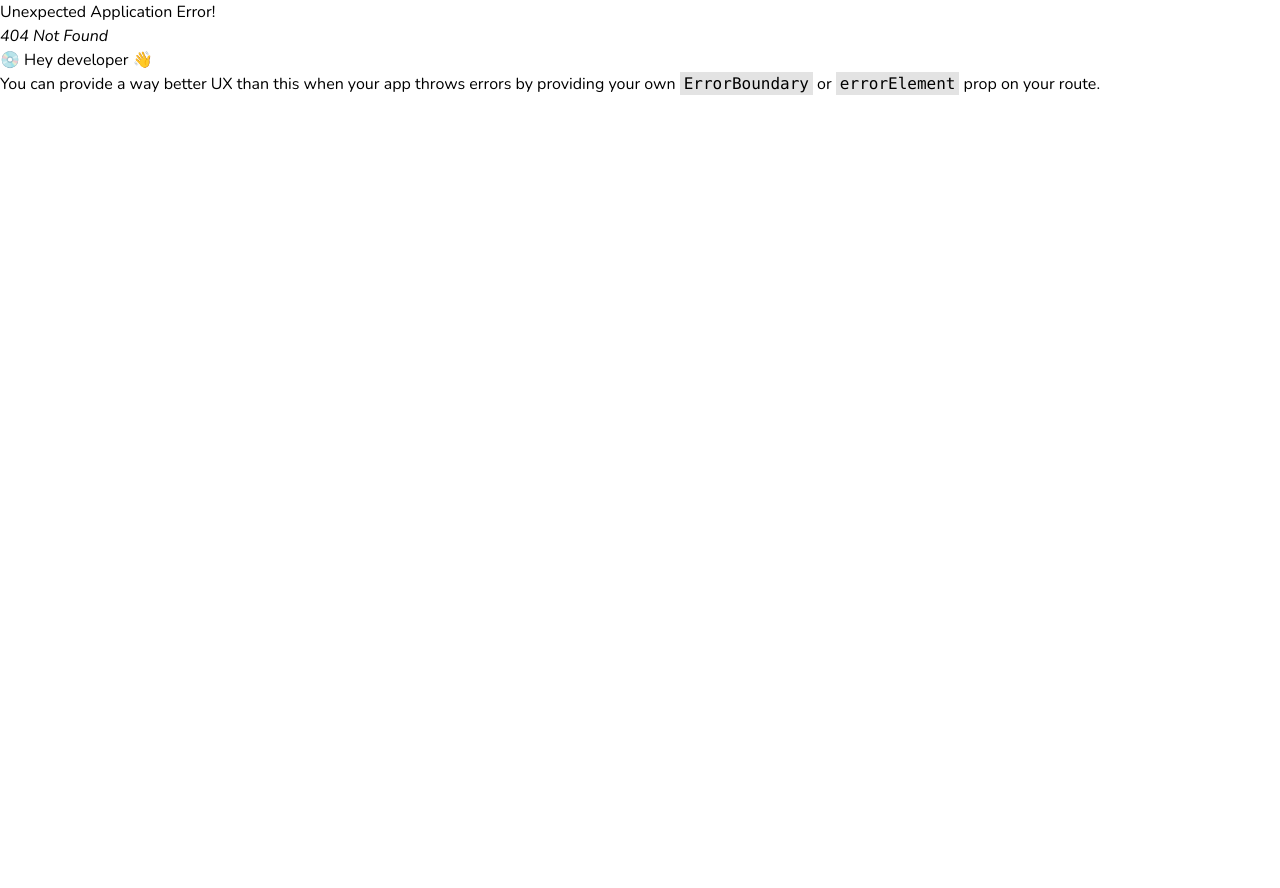
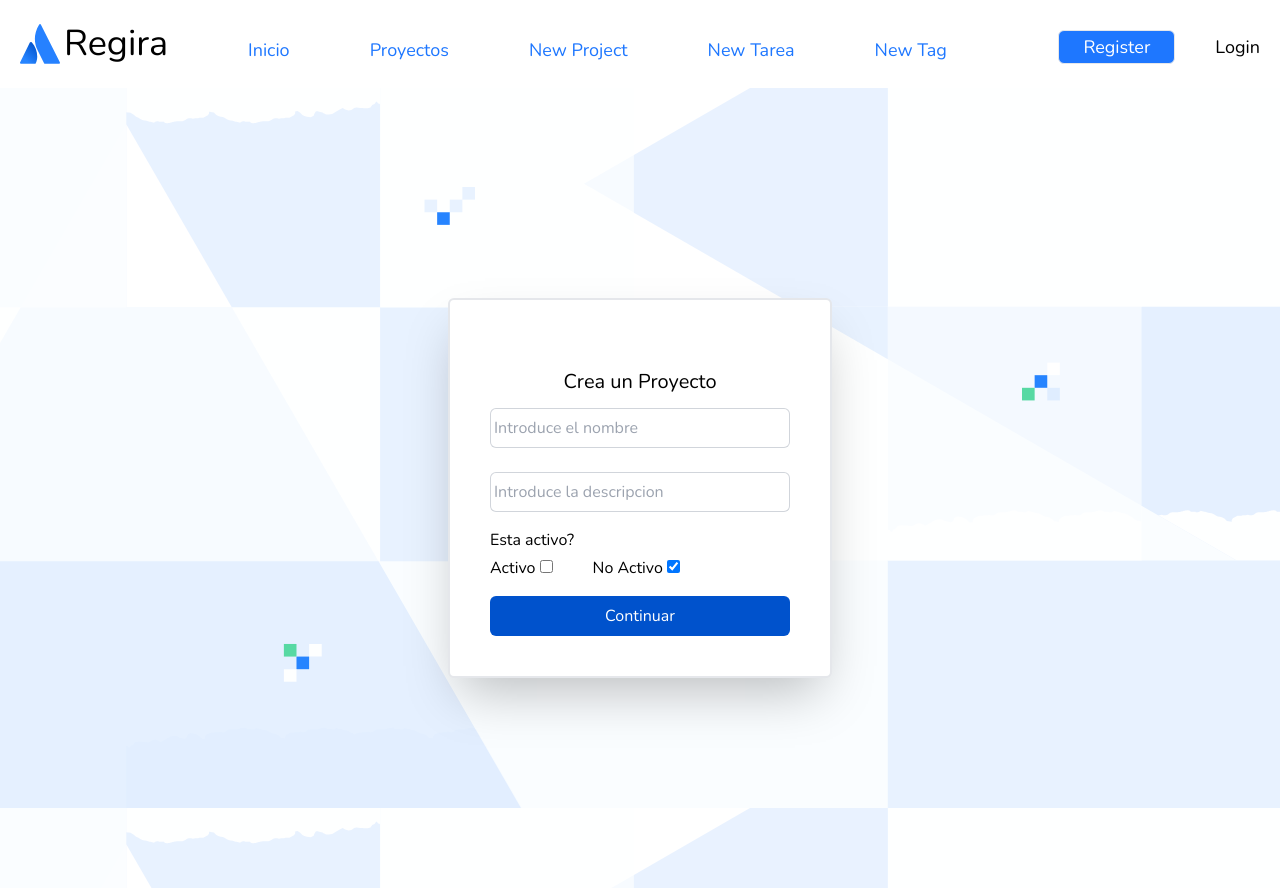
Before and after one commit to luisy9/Regira-Project, a React (Vite) app in the folder react-regira/: page /newProject in a window 1280 px wide. Before the commit this address had no page. Before the commit the page ends 800 px from the top, so only its background shows below. Built offline with nearby package versions, Linux system fonts and the light colour scheme.

Commit message:
newTarea

```diff
--- a/react-regira/src/components/NavBar.jsx
+++ b/react-regira/src/components/NavBar.jsx
@@ -1,6 +1,6 @@
 import { NavLink, useNavigate } from 'react-router-dom'
 import { DropDown } from './'
-import { useContext, useEffect, useState } from 'react';
+import { useContext, useEffect } from 'react';
 import { contextRegira } from '../context';
 
 let url = 'http://localhost:3000/api';
@@ -8,27 +8,28 @@ let url = 'http://localhost:3000/api';
 export const NavBar = () => {
 
     const { logued, setLogued } = useContext(contextRegira);
-    const [cookie, setCookie] = useState('');
-    const [myUser, setMyUser] = useState([]);
     const navigate = useNavigate();
 
     useEffect(() => {
-        setCookie(document.cookie);
         //Hacer un fecth para poder rescatar el usuario actualmente logueado
         const opcions = {
             credentials: 'include',
         }
 
-        fetch(url + `/users/${1}`, opcions)
-            .then(res => res.json())
-            .then(data => console.log(data))
-    }, []);
+        if (logued) {
+            fetch(url + `/users/${logued}`, opcions)
+                .then(res => res.json())
+                .then(data => console.log(data))
+        }
+
+    }, [logued]);
 
 
     //fn logout
     const handleLogout = () => {
         document.cookie = "token=; expires=Thu, 01 Jan 1970 00:00:00 UTC; path=/;";
-        navigate("/login");
+        setLogued(null);
+        window.location.href = '/';
     }
 
     return (
@@ -61,7 +62,7 @@ export const NavBar = () => {
                             <NavLink to='/newTarea'><button className="mx-5 hover:bg-[#bdbec2] hover:border-none rounded-md px-5"><a href="" className="text-[#1E77FF]">New Tarea</a></button></NavLink>
                             <NavLink to='/newTag'><button className="mx-5 hover:bg-[#bdbec2] hover:border-none rounded-md px-5"><a href="" className="text-[#1E77FF]">New Tag</a></button></NavLink>
                         </div>
-                        {console.log(logued)}
+                        <p>{logued}</p>
                         <div className="">
                             {
                                 logued ? <DropDown handleLogout={handleLogout} />
--- a/react-regira/src/pages/NewProject.jsx
+++ b/react-regira/src/pages/NewProject.jsx
@@ -0,0 +1,84 @@
+import { useState, useContext } from 'react';
+import { contextRegira } from '../context';
+
+export const NewProject = () => {
+  let url = 'http://localhost:3000/api';
+  const { logued, setLogued } = useContext(contextRegira);
+
+  const [data, setData] = useState(
+    {
+      nombre: '',
+      descripcion: '',
+      active: 0,
+      usuarios_id: null,
+    }
+  );
+
+  const onSubmitForm = () => {
+    event.preventDefault();
+
+    const usuarios_id = logued;
+    setData({ ...data, usuarios_id });
+    const credentials = { data };
+
+    const opcions = {
+      method: 'POST',
+      credentials: 'include',
+      headers: {
+        'Content-Type': 'application/json'
+      },
+      body: JSON.stringify(credentials)
+    };
+
+    fetch(url + '/proyecto', opcions)
+      .then(res => res.json()).then(data => console.log(data)).catch(error => console.log(error));
+  }
+
+  return (
+    <div className="bg-register-img flex justify-center items-center h-screen">
+      <div className="w-96 py-10 border-2 rounded-md flex flex-col px-10 bg-white shadow-2xl">
+
+        <h1 className="pt-7 text-center text-xl">Crea un Proyecto</h1>
+        <div className="py-0">
+          <form className="" action="" onSubmit={onSubmitForm}>
+            <div className="py-3">
+              {data.nombre}
+              <input type="text" placeholder="Introduce el nombre"
+                className=" w-full rounded-md ring-1 ring-inset ring-gray-300 px-1 py-2 focus:outline-none focus:ring-2 focus:ring-inset focus:ring-[#0052CC]"
+                name="nombre" value={data.nombre} onChange={(event) => setData({ ...data, nombre: event.target.value })} />
+            </div>
+            <div className="py-3">
+              <input type="text" placeholder="Introduce la descripcion"
+                className=" w-full rounded-md ring-1 ring-inset ring-gray-300 px-1 py-2 focus:outline-none focus:ring-2 focus:ring-inset focus:ring-[#0052CC]"
+                name="descripcion" value={data.descripcion} onChange={() => setData({ ...data, descripcion: event.target.value })} />
+            </div>
+            <h1 className='text-start py-1'>Esta activo?</h1>
+            <div className='flex pb-1'>
+              <label htmlFor="">
+                {'Activo '}
+                <input type="checkbox" placeholder="Int"
+                  className=""
+                  checked={data.active === 1}
+                  name="active" value={data.active} onChange={() => setData({ ...data, active: 1 })} />
+              </label>
+              <label htmlFor="" className='px-10'>
+                {'No Activo '}
+                <input type="checkbox" placeholder="Int"
+                  className=""
+                  checked={data.active === 0}
+                  name="active" value={data.active} onChange={() => setData({ ...data, active: 0 })} />
+              </label>
+            </div>
+
+
+            <div className="pt-3">
+              <button className="border-none rounded-md bg-[#0052CC] text-white w-full py-2 hover:bg-blue-500">Continuar</button>
+            </div>
+          </form>
+        </div>
+      </div>
+    </div>
+  )
+}
+
+export default NewProject
--- a/react-regira/src/pages/NewTarea.jsx
+++ b/react-regira/src/pages/NewTarea.jsx
@@ -1,52 +1,9 @@
-import { useState } from 'react'
+import { useState, useContext } from 'react';
+import { contextRegira } from '../context';
 
 export const NewTarea = () => {
 
-    const [data, setData] = useState({
-        nombre: '',
-        descripcion: '',
-        active: null,
-        created_at: null,
-        updated_at: null,
-        usuarios_id: null
-    });
 
-    return (
-        <div className="bg-register-img flex justify-center items-center h-screen">
-            <div className="w-96 py-10 border-2 rounded-md flex flex-col px-10 bg-white shadow-2xl">
-                <div className="flex justify-center">
-                    <svg xmlns="http://www.w3.org/2000/svg" preserveAspectRatio="xMidYMid" viewBox="0 0 256 256" className="w-10 h-10">
-                        <defs>
-                            <linearGradient x1="99.7%" y1="15.8%" x2="39.8%" y2="97.4%" id="a">
-                                <stop stop-color="#0052CC" offset="0%" />
-                                <stop stop-color="#2684FF" offset="92.3%" />
-                            </linearGradient>
-                        </defs>
-                        <path d="M76 118c-4-4-10-4-13 1L1 245a7 7 0 0 0 6 10h88c3 0 5-1 6-4 19-39 8-98-25-133Z" fill="url(#a)" />
-                        <path d="M122 4c-35 56-33 117-10 163l42 84c1 3 4 4 7 4h87a7 7 0 0 0 7-10L134 4c-2-5-9-5-12 0Z" fill="#2681FF" />
-                    </svg>
-                    <h1 className="pl-1 text-4xl">Regira</h1>
-                </div>
-
-                <h1 className="pt-7 text-center text-xl">Inicia session para continuar</h1>
-                <div className="py-0">
-                    <form className="" action="" onSubmit={onSubmitForm}>
-                        <div className="py-4">
-                            <input type="email" placeholder="Introduce tu email"
-                                className=" w-full rounded-md ring-1 ring-inset ring-gray-300 px-1 py-2 focus:outline-none focus:ring-2 focus:ring-inset focus:ring-[#0052CC]"
-                                name="email" value={nombre} onChange={() => setEmail(event.target.value)} />
-                        </div>
-                        <div className="py-4">
-                            <input type="password" placeholder="Introduce tu password" className=" w-full ring-1 ring-inset ring-gray-300 py-2 px-1 rounded-lg focus:outline-none focus:ring-2 focus:ring-inset focus:ring-[#0052CC]" name="password" value={password} onChange={() => setPassword(event.target.value)} />
-                        </div>
-                        <div className="pt-3">
-                            <button className="border-none rounded-md bg-[#0052CC] text-white w-full py-2 hover:bg-blue-500">Continuar</button>
-                        </div>
-                    </form>
-                </div>
-            </div>
-        </div>
-    )
 }
 
 export default NewTarea
--- a/react-regira/src/pages/index.js
+++ b/react-regira/src/pages/index.js
@@ -1,3 +1,5 @@
 export * from './LoginPage';
 export * from './RegisterPage';
 export * from './HomePage';
+export * from './NewTarea';
+export * from './NewProject';
```
Also changed, not shown: react-regira/src/routes/route.jsx (+9 -1 lines), 2 other files (tests, documents, lock files or other folders).
